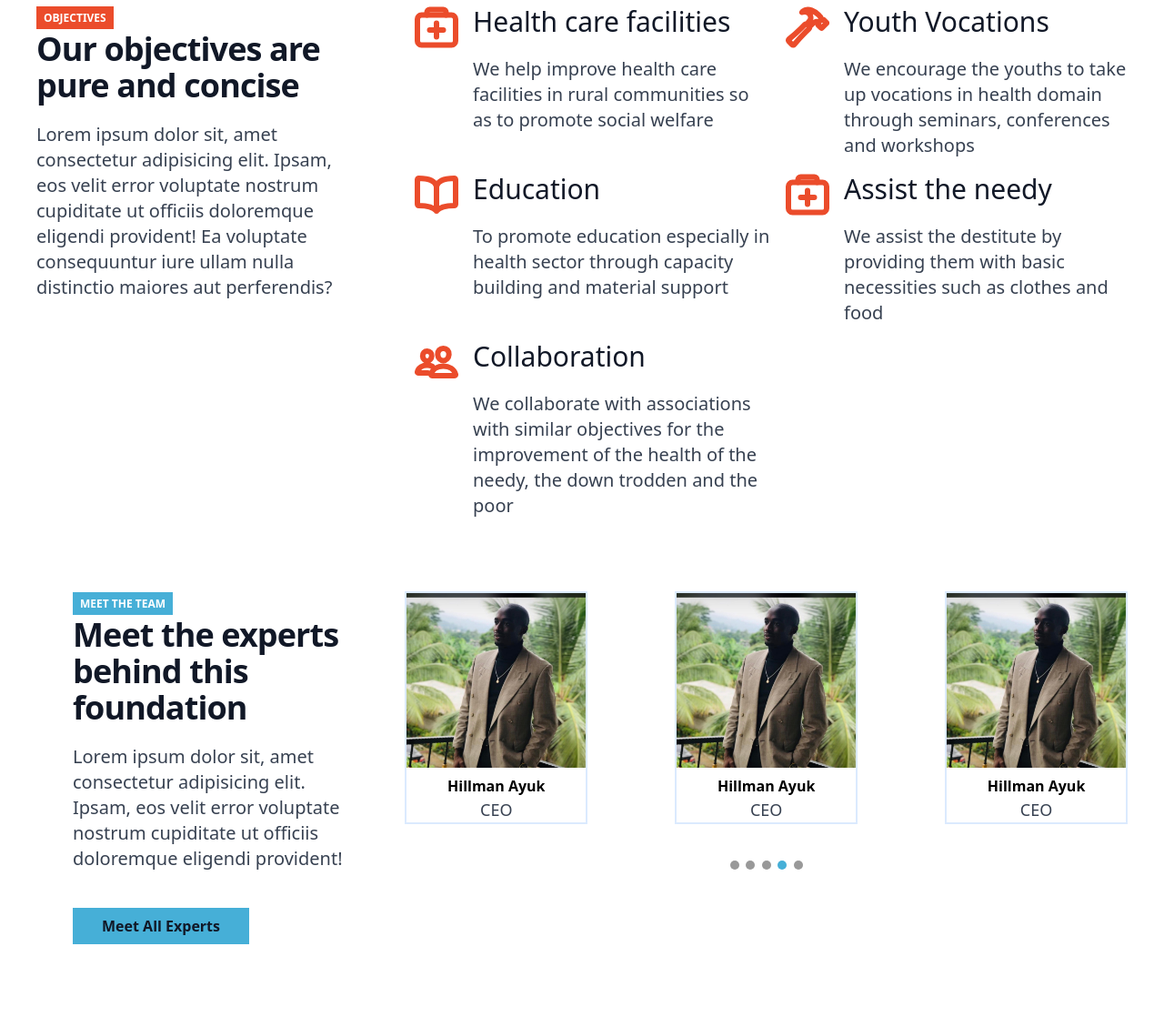
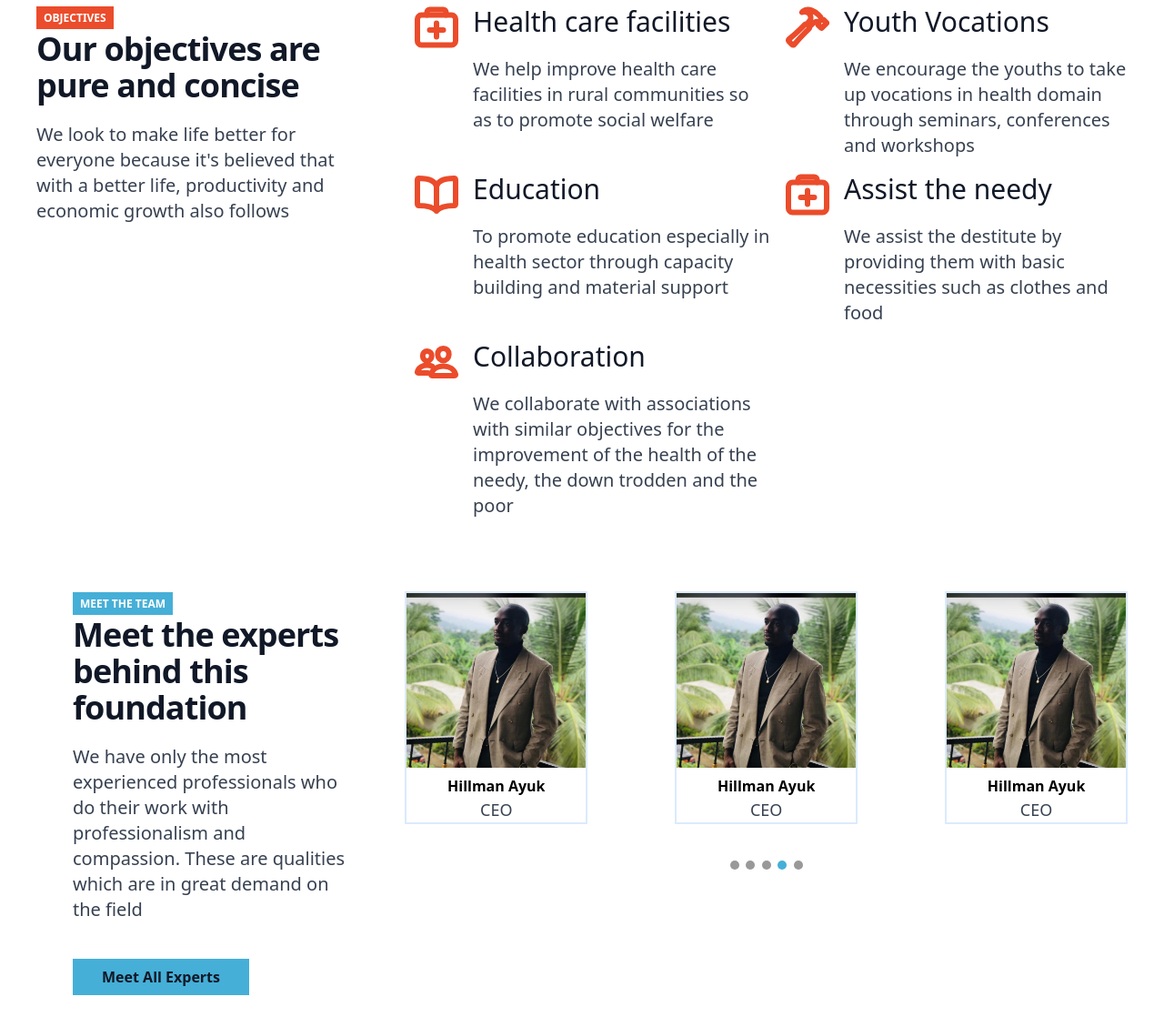
Before and after one commit to 007hillman/better-life-for-the-people, a plain HTML site: page index.html in a window 1280 px wide. Shown: the part 1360-2489 px from the top of the page at 91% size. Drawn offline with nearby package versions, Linux system fonts and the light colour scheme.

Commit message:
text updated

```diff
--- a/index.html
+++ b/index.html
@@ -268,7 +268,7 @@
       <div class="row-span-2 col-span-1 px-10">
         <span class="light-red text-white text-xs font-bold px-2 py-1">OBJECTIVES</span>
         <h1 class="mt-1 text-2xl font-bold tracking-tight text-gray-900 sm:text-3xl lg:text-4xl">Our objectives are pure and concise</h1>
-        <p class="mx-auto mt-5 max-w-xl text-xl text-gray-700 font-extralight">Lorem ipsum dolor sit, amet consectetur adipisicing elit. Ipsam, eos velit error voluptate nostrum cupiditate ut officiis doloremque eligendi provident! Ea voluptate consequuntur iure ullam nulla distinctio maiores aut perferendis?</p>
+        <p class="mx-auto mt-5 max-w-xl text-xl text-gray-700 font-extralight"> We look to make life better for everyone because it's believed that with a better life, productivity and economic growth also follows</p>
       </div>
       <div class="md:col-span-2 row-span-3">
         <div class=" grid grid-cols-1 px-6 md:grid-cols-2 gap-4">
@@ -381,7 +381,7 @@
       <div class="row-start-1 col-start-1  col-span-1 px-10 text-center sm:text-left">
         <span class="light-blue text-white text-xs font-bold px-2 py-1 uppercase">meet the team</span>
         <h1 class="mt-1 text-2xl font-bold tracking-tight text-gray-900 sm:text-3xl lg:text-4xl">Meet the experts behind this foundation</h1>
-        <p class="mx-auto mt-5 max-w-xl text-xl text-gray-700 font-extralight">Lorem ipsum dolor sit, amet consectetur adipisicing elit. Ipsam, eos velit error voluptate nostrum cupiditate ut officiis doloremque eligendi provident!</p>
+        <p class="mx-auto mt-5 max-w-xl text-xl text-gray-700 font-extralight">We have only the most experienced professionals who do their work with professionalism and compassion. These are qualities which are in great demand on the field</p>
         <div class="pt-10 ">
           <button class="light-blue px-8 py-2 text-gray-900 font-semibold capitalize"> Meet all experts</button>
         </div>
```
